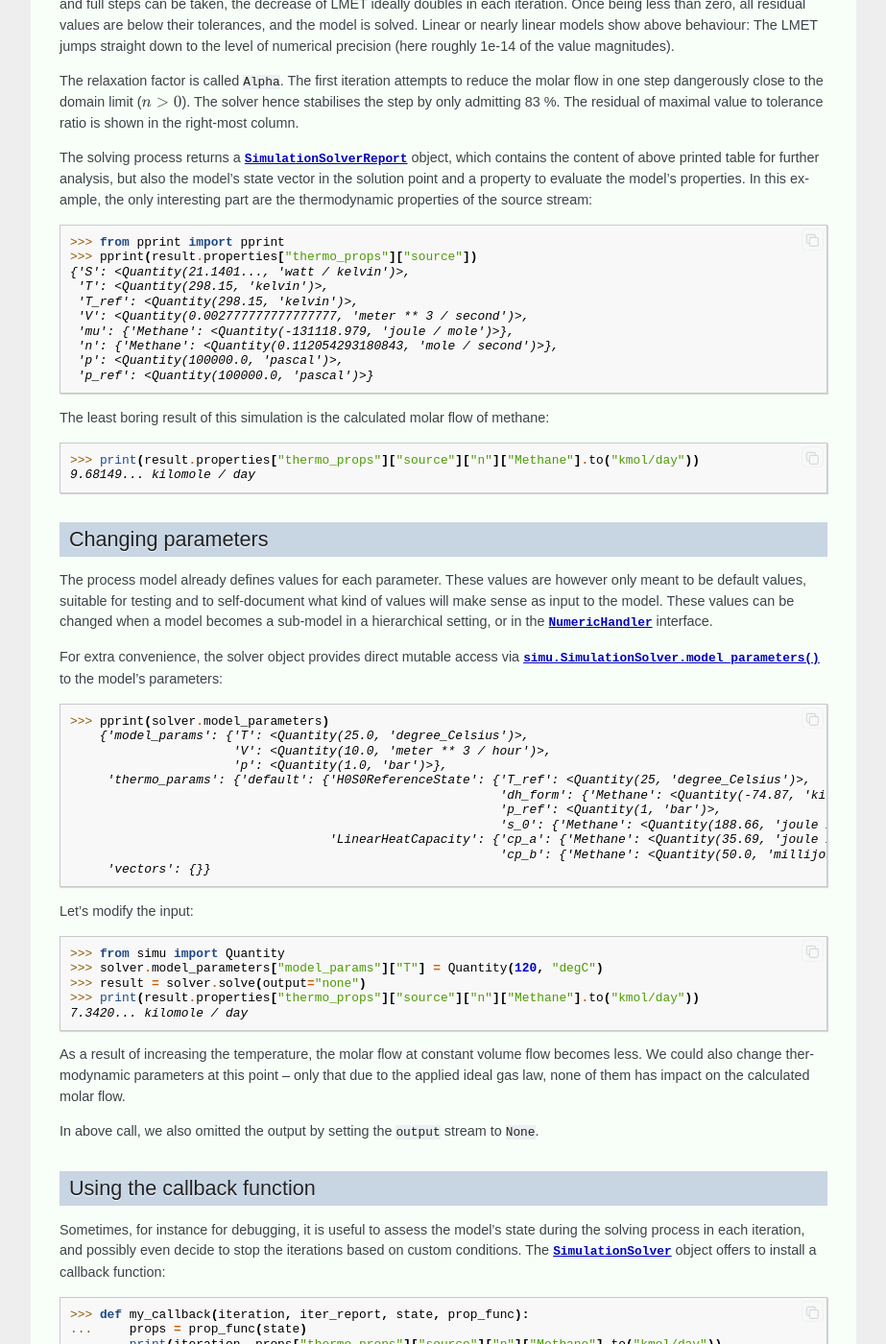
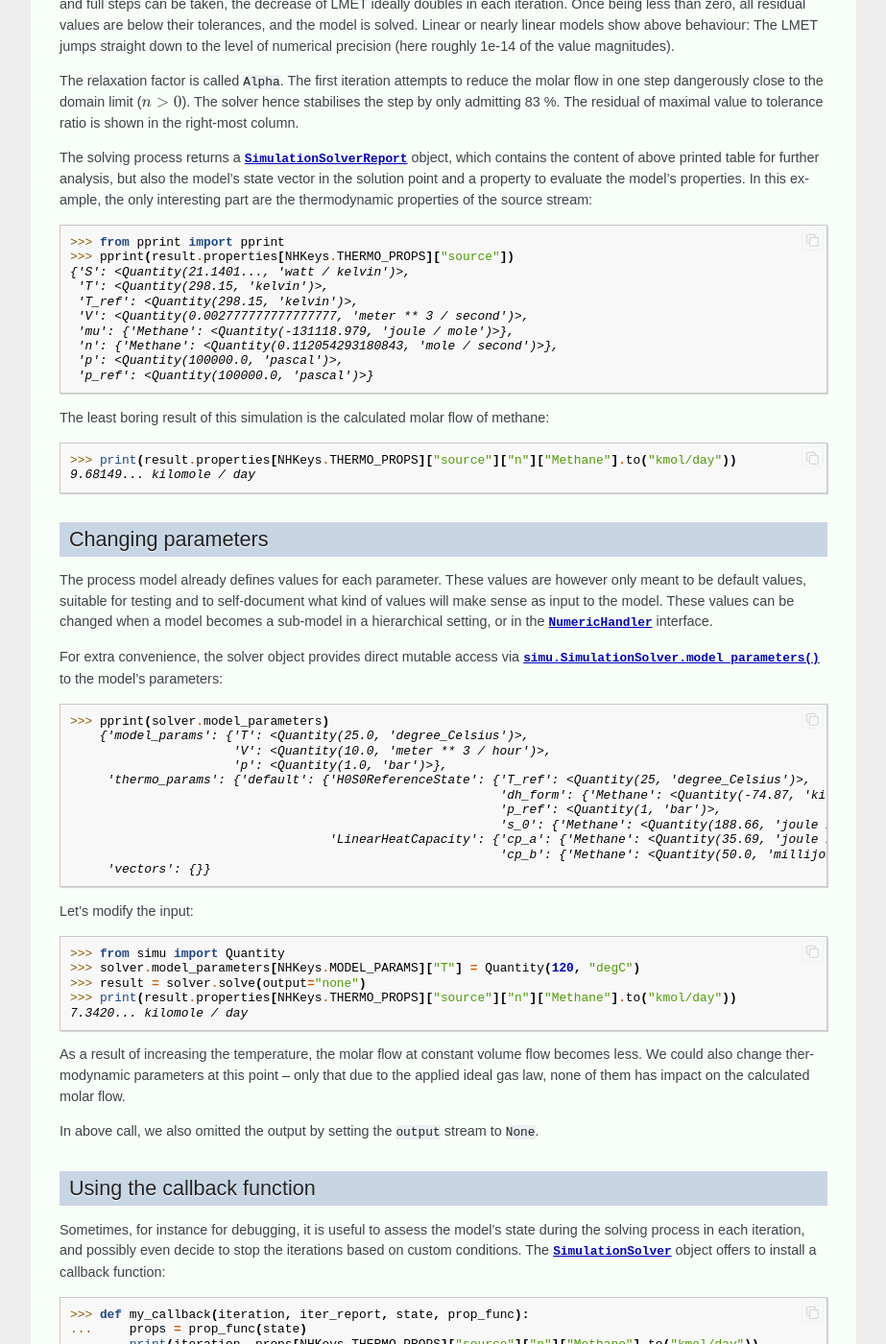
Before and after one commit to VolkerSiep/SigmaMu, a Sphinx documentation site: the page built from doc/source/tutorial/solving_models.rst, in a window 1280 px wide and 1400 px high, scrolled down 843 px. Shown: the whole window at 96% size, without its empty margins (198-1121 px from the left). Built offline with Sphinx 7.4.7, drawn with Linux system fonts in a browser that asks for light colours; some of the changed text lies outside the part shown.

Commit message:
documentation update

```diff
--- a/doc/source/tutorial/create_thermo_frame.rst
+++ b/doc/source/tutorial/create_thermo_frame.rst
@@ -34,6 +34,8 @@ Next, we describe by the so-called **standard state** how the substance reacts t
 By now, we already have a sufficient complete description of for instance *pure solids* and *pure liquids* under moderate pressures. Parameters can be found for instance in :cite:p:`Wagman_1982`. By adding two more contributions, we arrive at the ideal gas. These are the **ideal mix** (im) and the **ideal gas** (ig) contributions:
 
 .. math::
+  :no-wrap:
+
     \begin{align*}
       \mu_i^\mathrm{im}(T, p_\mathrm{ref}) &= \mu_i^\standard(T, p_\mathrm{ref}) + R\,T\,\ln x_i\\
       \mu_i^\mathrm{ig}(T, p) &= \mu_i^\mathrm{im}(T, p_\mathrm{ref}) + R\,T\,\ln \frac{p}{p_\mathrm{ref}}
--- a/doc/source/tutorial/first_models.rst
+++ b/doc/source/tutorial/first_models.rst
@@ -12,7 +12,7 @@ A brief description on how models are created is given in the :ref:`getting star
 
 To recap, the model declares an interface telling other (parent) models that it has a parameter called ``length`` and calculates a property called ``area``. Then, the definition implements the relationship.
 
-The attentive reader might at this point have realised that no thermodynamic model was inv olved. The entire example is somehow remote to classical process engineering unless one calculates the cross-section of a square duct. Let us get this rectified in this section, and bring in our ideal gas model from the previous section.
+The attentive reader might at this point have realised that no thermodynamic model was involved. The entire example is somehow remote to classical process engineering unless one calculates the cross-section of a square duct. Let us get this rectified in this section, and bring in our ideal gas model from the previous section.
 
 To do so, we first need to create a :class:`simu.MaterialDefinition` object, and by this follow the proper way to build up a simulation, and in practice, you might soon build up a repository of materials required for your field of application.
 
--- a/doc/source/tutorial/solving_models.rst
+++ b/doc/source/tutorial/solving_models.rst
@@ -24,7 +24,7 @@ Running the solver
 
 To solve the example module, we first wrap the model into a numeric handler:
 
->>> from simu import NumericHandler, SimulationSolver
+>>> from simu import NumericHandler, SimulationSolver, NHKeys
 >>> numeric = NumericHandler(Source.top())
 
 Next steps are to instantiate a :class:`~simu.SimulationSolver` on this numeric handler, and then to solve the system:
@@ -45,7 +45,7 @@ The relaxation factor is called ``Alpha``. The first iteration attempts to reduc
 The solving process returns a :class:`~simu.core.solver.simulation.SimulationSolverReport` object, which contains the content of above printed table for further analysis, but also the model's state vector in the solution point and a property to evaluate the model's properties. In this example, the only interesting part are the thermodynamic properties of the source stream:
 
 >>> from pprint import pprint
->>> pprint(result.properties["thermo_props"]["source"])
+>>> pprint(result.properties[NHKeys.THERMO_PROPS]["source"])
 {'S': <Quantity(21.1401..., 'watt / kelvin')>,
  'T': <Quantity(298.15, 'kelvin')>,
  'T_ref': <Quantity(298.15, 'kelvin')>,
@@ -57,7 +57,7 @@ The solving process returns a :class:`~simu.core.solver.simulation.SimulationSol
 
 The least boring result of this simulation is the calculated molar flow of methane:
 
->>> print(result.properties["thermo_props"]["source"]["n"]["Methane"].to("kmol/day"))
+>>> print(result.properties[NHKeys.THERMO_PROPS]["source"]["n"]["Methane"].to("kmol/day"))
 9.68149... kilomole / day
 
 Changing parameters
@@ -81,9 +81,9 @@ For extra convenience, the solver object provides direct mutable access via :met
 Let's modify the input:
 
 >>> from simu import Quantity
->>> solver.model_parameters["model_params"]["T"] = Quantity(120, "degC")
+>>> solver.model_parameters[NHKeys.MODEL_PARAMS]["T"] = Quantity(120, "degC")
 >>> result = solver.solve(output="none")
->>> print(result.properties["thermo_props"]["source"]["n"]["Methane"].to("kmol/day"))
+>>> print(result.properties[NHKeys.THERMO_PROPS]["source"]["n"]["Methane"].to("kmol/day"))
 7.3420... kilomole / day
 
 As a result of increasing the temperature, the molar flow at constant volume flow becomes less. We could also change thermodynamic parameters at this point -- only that due to the applied ideal gas law, none of them has impact on the calculated molar flow.
@@ -96,11 +96,11 @@ Sometimes, for instance for debugging, it is useful to assess the model's state
 
 >>> def my_callback(iteration, iter_report, state, prop_func):
 ...     props = prop_func(state)
-...     print(iteration, props["thermo_props"]["source"]["n"]["Methane"].to("kmol/day"))
+...     print(iteration, props[NHKeys.THERMO_PROPS]["source"]["n"]["Methane"].to("kmol/day"))
 ...     return True
 
 >>> solver.set_option("call_back_iter", my_callback)
->>> solver.model_parameters["model_params"]["T"] = Quantity(-20, "degC")
+>>> solver.model_parameters[NHKeys.MODEL_PARAMS]["T"] = Quantity(-20, "degC")
 >>> result = solver.solve()
     0 9.9565... kilomole / day
     1 11.402... kilomole / day
```
Also changed, not shown: doc/source/api/modelling/numeric.rst (+11 -3 lines), doc/source/release_notes.rst (+20 -2 lines), 2 other files.
